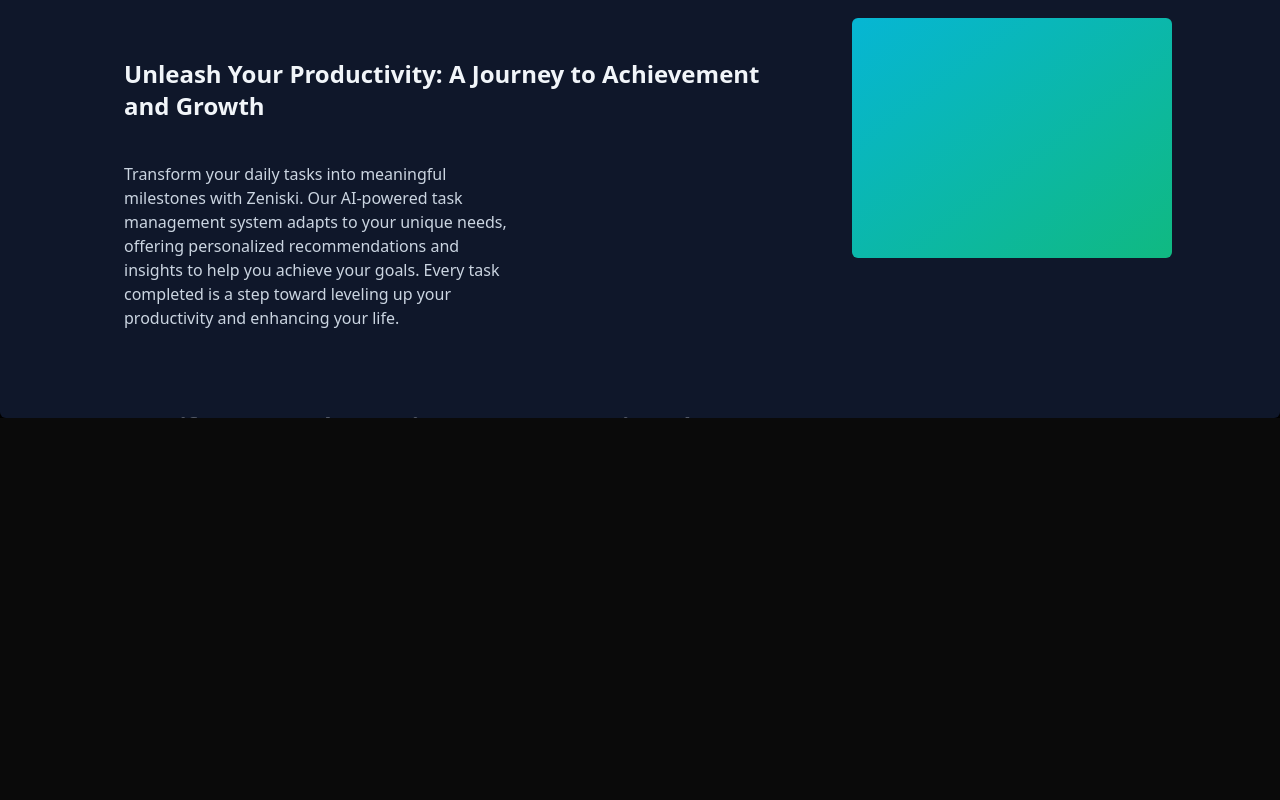
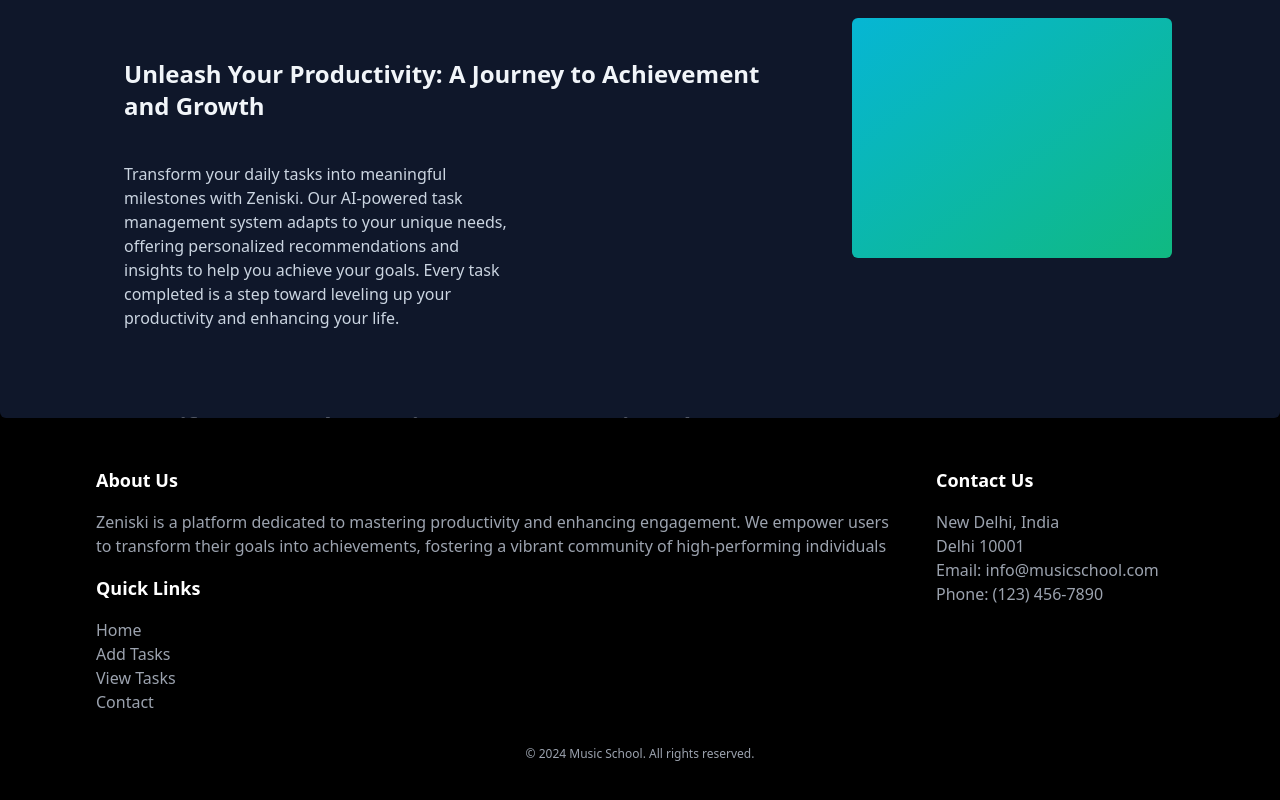
Before and after one commit to Demigod1410/zeniski, a Next.js app: page / in a window 1280 px wide. Shown: the part 1662-2462 px from the top of the page. Before the commit the page ends 2080 px from the top, so only its background shows below. Built offline with nearby package versions, Linux system fonts and the light colour scheme.

Commit message:
Footer-Demi

```diff
--- a/src/app/page.tsx
+++ b/src/app/page.tsx
@@ -1,7 +1,7 @@
 import Features from "@/components/Features";
 import HeroSection from "@/components/HeroSection";
 import WhyChooseUs from "@/components/WhyChooseUs";
-
+import Footer from "@/components/Footer";
 
 export default function Home() {
   return (
@@ -9,9 +9,9 @@
       <HeroSection />
 
       <Features />
-      <div >
       <WhyChooseUs  />
-      </div>
+
+      <Footer/>
     </main>
   );
 }
--- /dev/null
+++ b/src/components/Footer.tsx
@@ -0,0 +1,67 @@
+
+
+function Footer() {
+    return (
+      <footer className="bg-black text-gray-400 py-12">
+          <div className="max-w-6xl mx-auto grid grid-cols-1 sm:grid-cols-2 lg:grid-cols-4 gap-8 px-4 sm:px-6 lg:px-8">
+            <div className="col-span-3">
+          <div>
+            <h2 className="text-white text-lg font-semibold mb-4">About Us</h2>
+            <p className="mb-4">
+            Zeniski is a platform dedicated to mastering productivity and enhancing engagement.
+             We empower users to transform their goals into achievements,
+             fostering a vibrant community of high-performing individuals
+            </p>
+          </div>
+          <div>
+            <h2 className="text-white text-lg font-semibold mb-4">Quick Links</h2>
+            <ul>
+              <li>
+                <a
+                  href="#"
+                  className="hover:text-white transition-colors duration-300"
+                >
+                  Home
+                </a>
+              </li>
+              <li>
+                <a
+                  href="#"
+                  className="hover:text-white transition-colors duration-300"
+                >
+                  Add Tasks
+                </a>
+              </li>
+              <li>
+                <a
+                  href="#"
+                  className="hover:text-white transition-colors duration-300"
+                >
+                  View Tasks
+                </a>
+              </li>
+              <li>
+                <a
+                  href="#"
+                  className="hover:text-white transition-colors duration-300"
+                >
+                  Contact
+                </a>
+              </li>
+            </ul>
+          </div>
+          </div>
+          <div>
+            <h2 className="text-white text-lg font-semibold mb-4">Contact Us</h2>
+            <p>New Delhi, India</p>
+            <p>Delhi 10001</p>
+            <p>Email: info@musicschool.com</p>
+            <p>Phone: (123) 456-7890</p>
+          </div>
+          </div>
+          <p className="text-center text-xs pt-8">© 2024 Music School. All rights reserved.</p>
+      </footer>
+    )
+  }
+
+  export default Footer
--- a/src/components/ui/sticky-scroll-reveal.tsx
+++ b/src/components/ui/sticky-scroll-reveal.tsx
@@ -1,25 +1,19 @@
 "use client";
-import React, { useEffect, useRef, useState } from "react";
+import React, { useRef } from "react";
 import { useMotionValueEvent, useScroll } from "framer-motion";
 import { motion } from "framer-motion";
-import { cn } from "@/utils/cn";
 
 export const StickyScroll = ({
   content,
-  contentClassName,
 }: {
   content: {
     title: string;
     description: string;
-    content?: React.ReactNode | any;
   }[];
-  contentClassName?: string;
 }) => {
   const [activeCard, setActiveCard] = React.useState(0);
   const ref = useRef<any>(null);
   const { scrollYProgress } = useScroll({
-    // uncomment line 22 and comment line 23 if you DONT want the overflow container and want to have it change on the entire page scroll
-    // target: ref
     container: ref,
     offset: ["start start", "end start"],
   });
@@ -27,17 +21,11 @@
 
   useMotionValueEvent(scrollYProgress, "change", (latest) => {
     const cardsBreakpoints = content.map((_, index) => index / cardLength);
-    const closestBreakpointIndex = cardsBreakpoints.reduce(
-      (acc, breakpoint, index) => {
-        const distance = Math.abs(latest - breakpoint);
-        if (distance < Math.abs(latest - cardsBreakpoints[acc])) {
-          return index;
-        }
-        return acc;
-      },
-      0
-    );
-    setActiveCard(closestBreakpointIndex);
+    cardsBreakpoints.forEach((breakpoint, index) => {
+      if (latest > breakpoint - 0.2 && latest <= breakpoint) {
+        setActiveCard(() => index);
+      }
+    });
   });
 
   const backgroundColors = [
@@ -50,15 +38,6 @@
     "linear-gradient(to bottom right, var(--pink-500), var(--indigo-500))",
     "linear-gradient(to bottom right, var(--orange-500), var(--yellow-500))",
   ];
-
-  const [backgroundGradient, setBackgroundGradient] = useState(
-    linearGradients[0]
-  );
-
-  useEffect(() => {
-    setBackgroundGradient(linearGradients[activeCard % linearGradients.length]);
-  }, [activeCard]);
-
   return (
     <motion.div
       animate={{
@@ -98,15 +77,12 @@
           <div className="h-40" />
         </div>
       </div>
-      <div
-        style={{ background: backgroundGradient }}
-        className={cn(
-          "hidden lg:block h-60 w-80 rounded-md bg-white sticky top-10 overflow-hidden",
-          contentClassName
-        )}
-      >
-        {content[activeCard].content ?? null}
-      </div>
+      <motion.div
+        animate={{
+          background: linearGradients[activeCard % linearGradients.length],
+        }}
+        className="hidden lg:block h-60 w-80 rounded-md bg-white sticky top-10 overflow-hidden"
+      ></motion.div>
     </motion.div>
   );
 };
```
